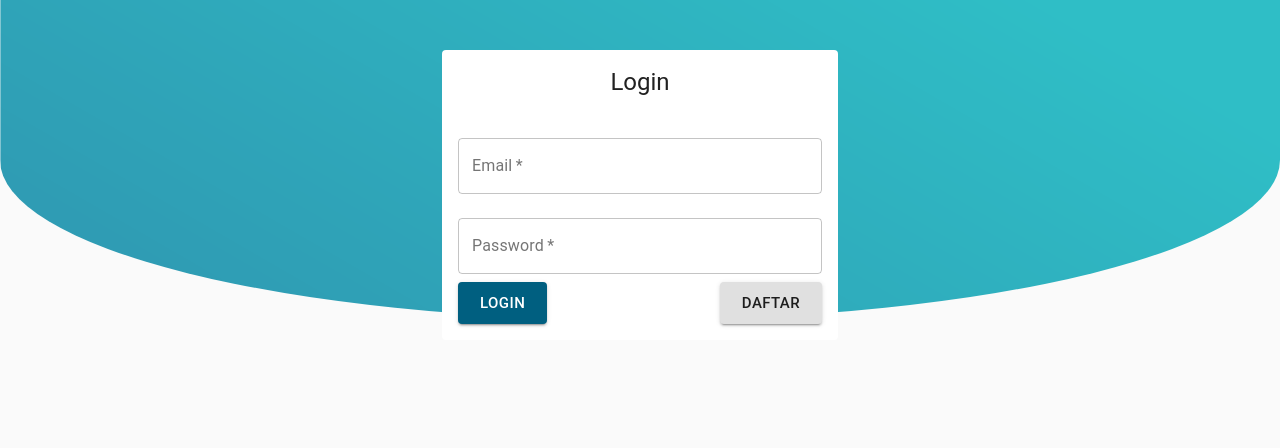
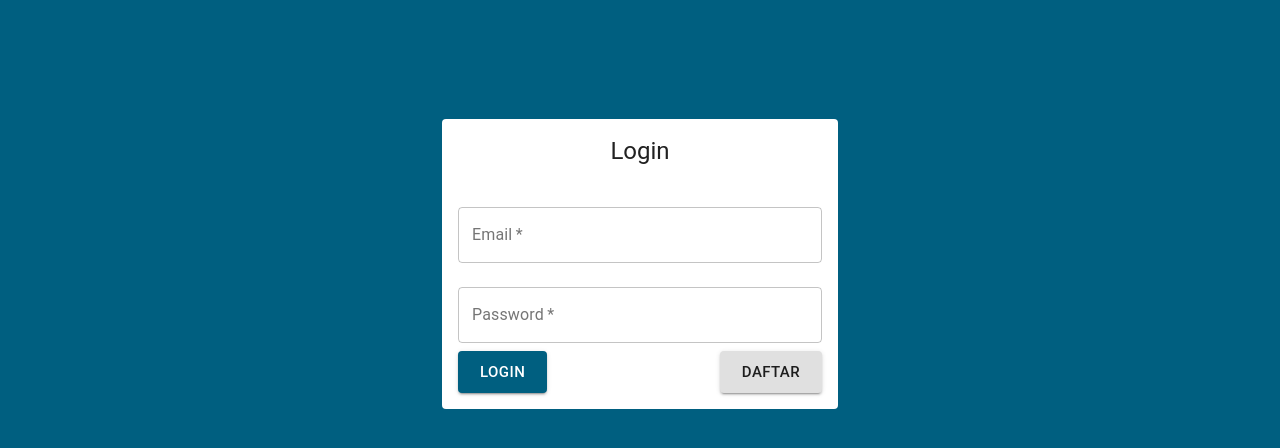
Before and after one commit to namasayayusi/silaturahmi-app, a React (Create React App) app: page /login in a window 1280 px wide. Shown: the top 448 px of the page. Built offline with nearby package versions, Linux system fonts and the light colour scheme; no server answers.

Commit message:
update login styles

```diff
--- a/src/pages/login/styles.js
+++ b/src/pages/login/styles.js
@@ -1,24 +1,10 @@
 import { makeStyles } from "@material-ui/core/styles";
-import bg from "../../images/background.png";
 
 export default makeStyles(theme => ({
   daftarBlock: {
-    backgroundImage: `url(${bg})`,
     width: "100%",
-    height: 320,
-    borderRadius: "0 0 100% 100%",
-    position: "relative",
-    "&;before": {
-      content: '""',
-      opacity: "-9",
-      width: "100%",
-      height: 320,
-      position: "absolute",
-      top: 0,
-      left: 0,
-      borderRadius: "0 0 100% 100%",
-      zIndex: 1
-    }
+    height: "100vh",
+    backgroundColor: "#005f80",
   },
   daftarBox: {
     position: "relative",
```
